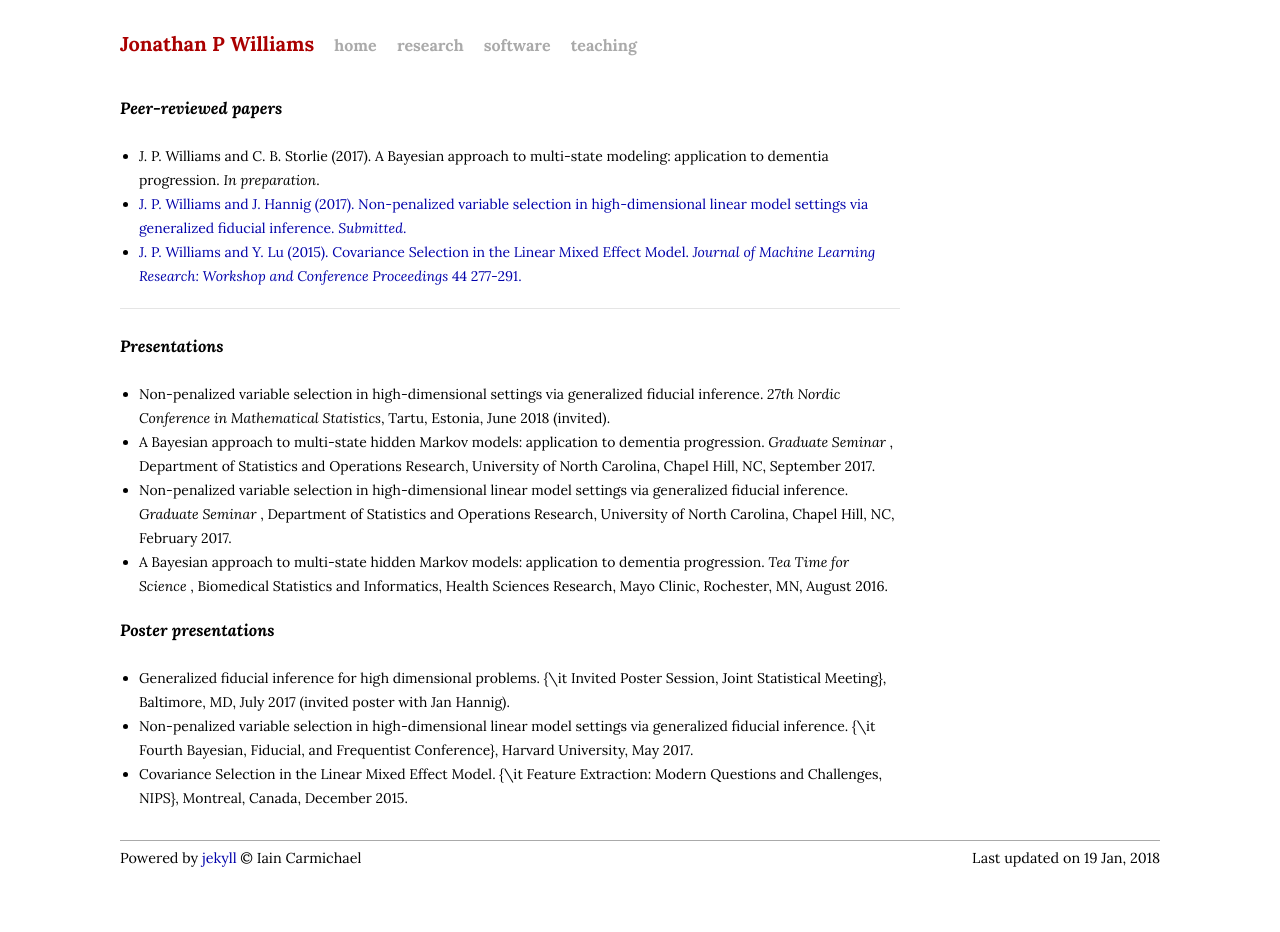
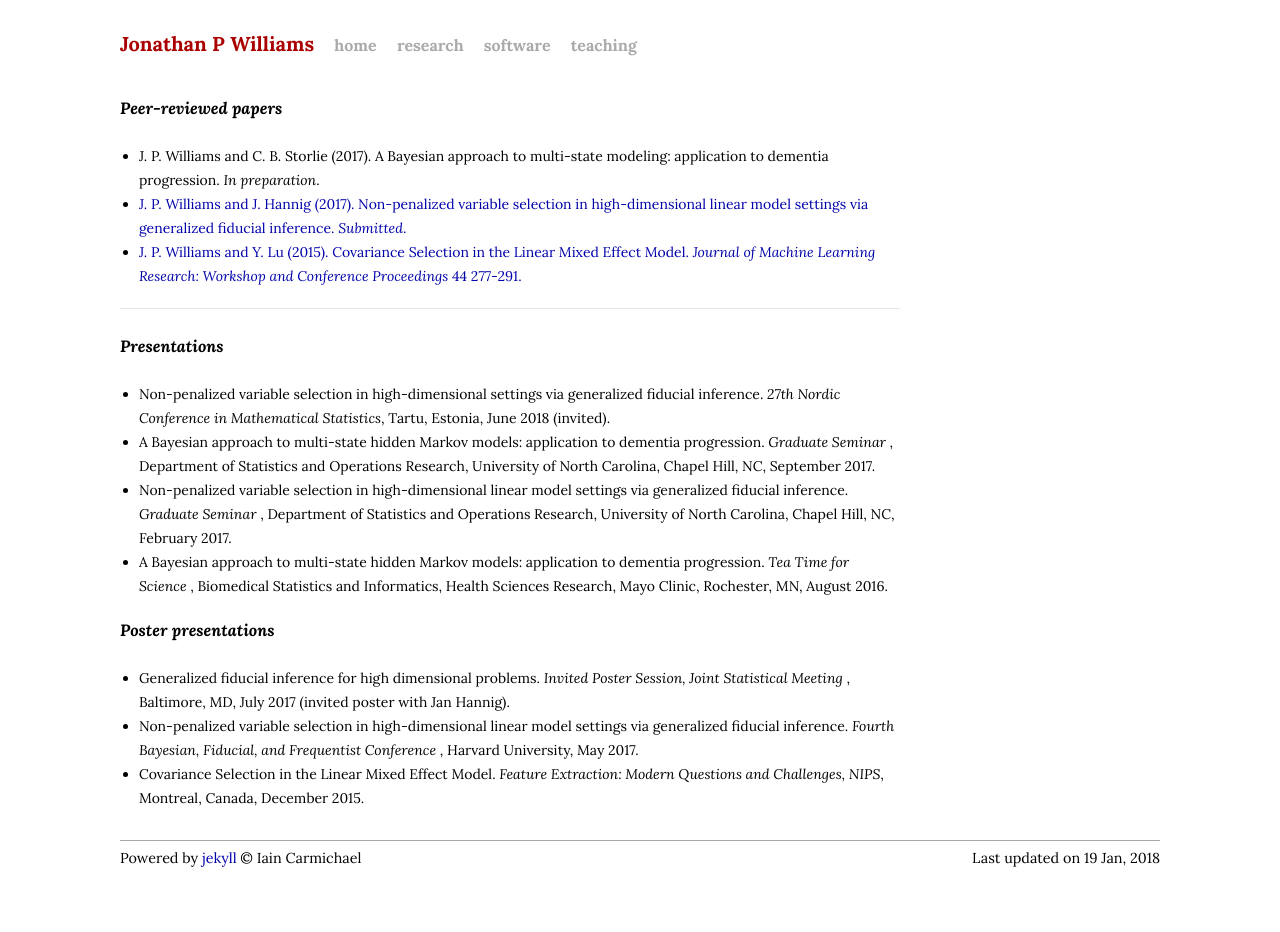
Before and after one commit to jonathanpw/jonathanpw.github.io, a Jekyll site: the page built from research.html, in a window 1280 px wide. Built offline with Jekyll 4.4.1, drawn with Linux system fonts in a browser that asks for light colours.

Commit message:
initialChanges

```diff
--- a/research.html
+++ b/research.html
@@ -29,7 +29,7 @@ title: Jonathan P Williams | Research
 <h3><i>Poster presentations</i></h3>
 <br>
 <ul>
-    <li> Generalized fiducial inference for high dimensional problems. {\it Invited Poster Session, Joint Statistical Meeting}, Baltimore, MD, July 2017 (invited poster with Jan Hannig).</li>
-	<li> Non-penalized variable selection in high-dimensional linear model settings via generalized fiducial inference. {\it Fourth Bayesian, Fiducial, and Frequentist Conference}, Harvard University, May 2017.</li>
-	<li> Covariance Selection in the Linear Mixed Effect Model. {\it Feature Extraction: Modern Questions and Challenges, NIPS}, Montreal, Canada, December 2015.</li>
+    <li> Generalized fiducial inference for high dimensional problems. <i> Invited Poster Session, Joint Statistical Meeting </i>, Baltimore, MD, July 2017 (invited poster with Jan Hannig).</li>
+	<li> Non-penalized variable selection in high-dimensional linear model settings via generalized fiducial inference. <i> Fourth Bayesian, Fiducial, and Frequentist Conference </i>, Harvard University, May 2017.</li>
+	<li> Covariance Selection in the Linear Mixed Effect Model. <i> Feature Extraction: Modern Questions and Challenges, NIPS</i>, Montreal, Canada, December 2015.</li>
 </ul>
```
